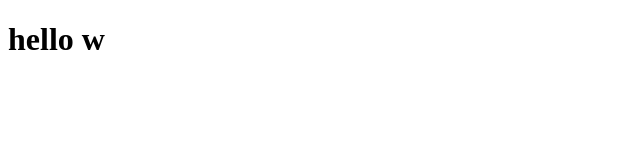
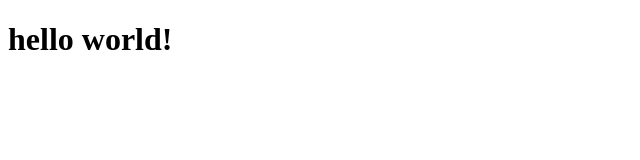
Before and after one commit to daniel162738/grup, a plain HTML site: page index.html in a window 1280 px wide. Shown: the whole page, without its empty margins (0-640 px from the left). Drawn offline with Linux system fonts and the light colour scheme.

Commit message:
Update index.html

```diff
--- a/index.html
+++ b/index.html
@@ -2,7 +2,7 @@
 <html>
     <body>
         <h1>
-            hello w
+            hello world!
         </h1>
     </body>
 </html>
```
